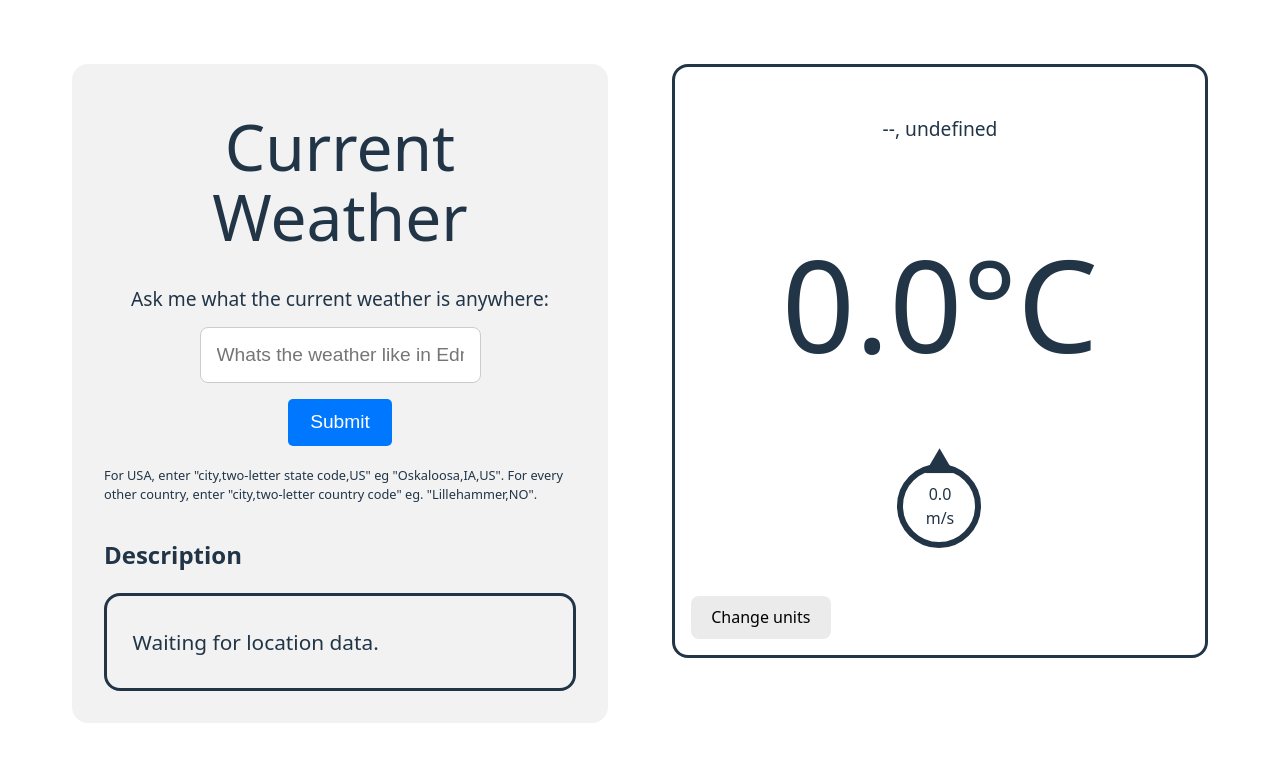
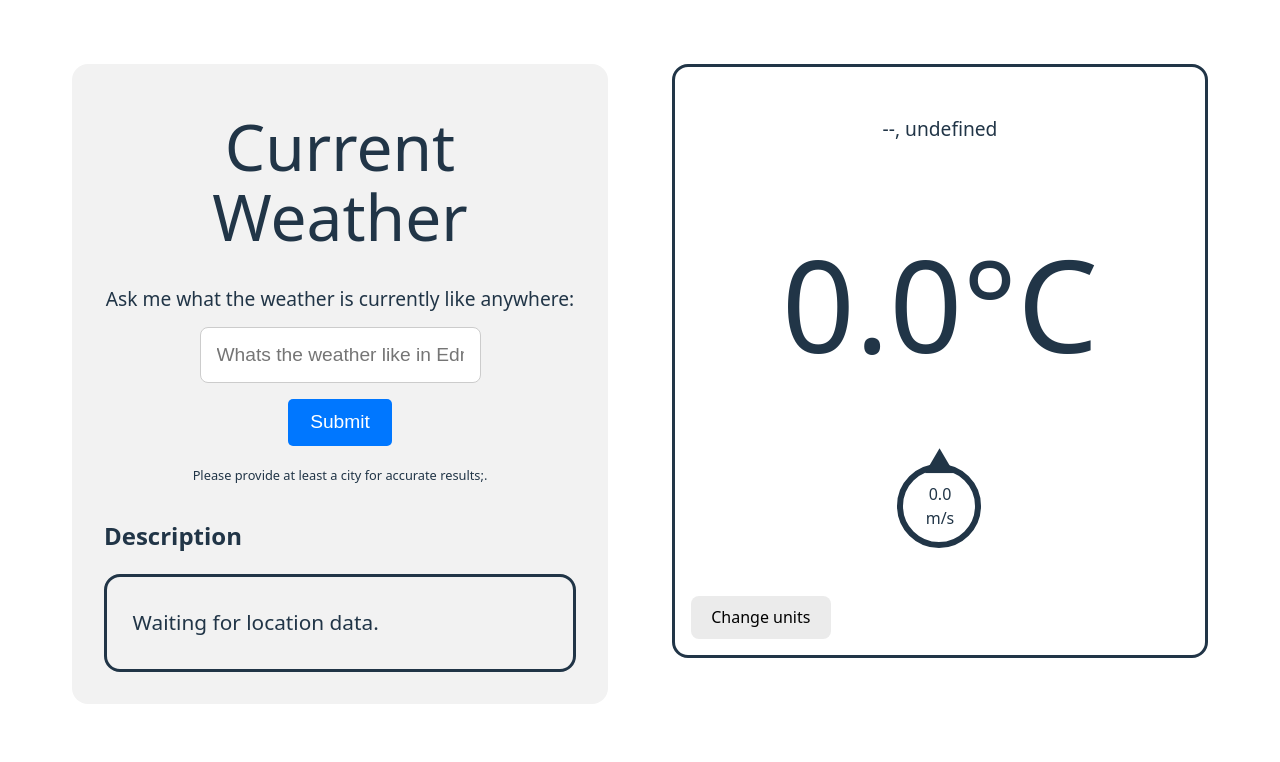
Before and after one commit to clementm8/ai-weather-app, a React (Vite) app: page / in a window 1280 px wide. Shown: the top 762 px of the page. Built offline with nearby package versions, Linux system fonts and the light colour scheme.

Commit message:
UI/UX changes

```diff
--- a/src/components/WeatherForm.jsx
+++ b/src/components/WeatherForm.jsx
@@ -13,7 +13,7 @@ function WeatherForm({ onSubmit }) {
   return (
     <form className="locationform" onSubmit={handleSubmit}>
       <div className="locationform__elements">
-        <label htmlFor="location">Ask me what the current weather is anywhere:</label>
+        <label htmlFor="location">Ask me what the weather is currently like anywhere:</label>
         <input
           id="location"
           type="text"
@@ -24,9 +24,7 @@ function WeatherForm({ onSubmit }) {
         <input type="submit" value="Submit" />
       </div>
       <p className="instructions">
-        For USA, enter &quot;city,two-letter state code,US&quot; eg
-        &quot;Oskaloosa,IA,US&quot;. For every other country, enter
-        &quot;city,two-letter country code&quot; eg. &quot;Lillehammer,NO&quot;.
+        Please provide at least a city for accurate results;.
       </p>
     </form>
   );
```
